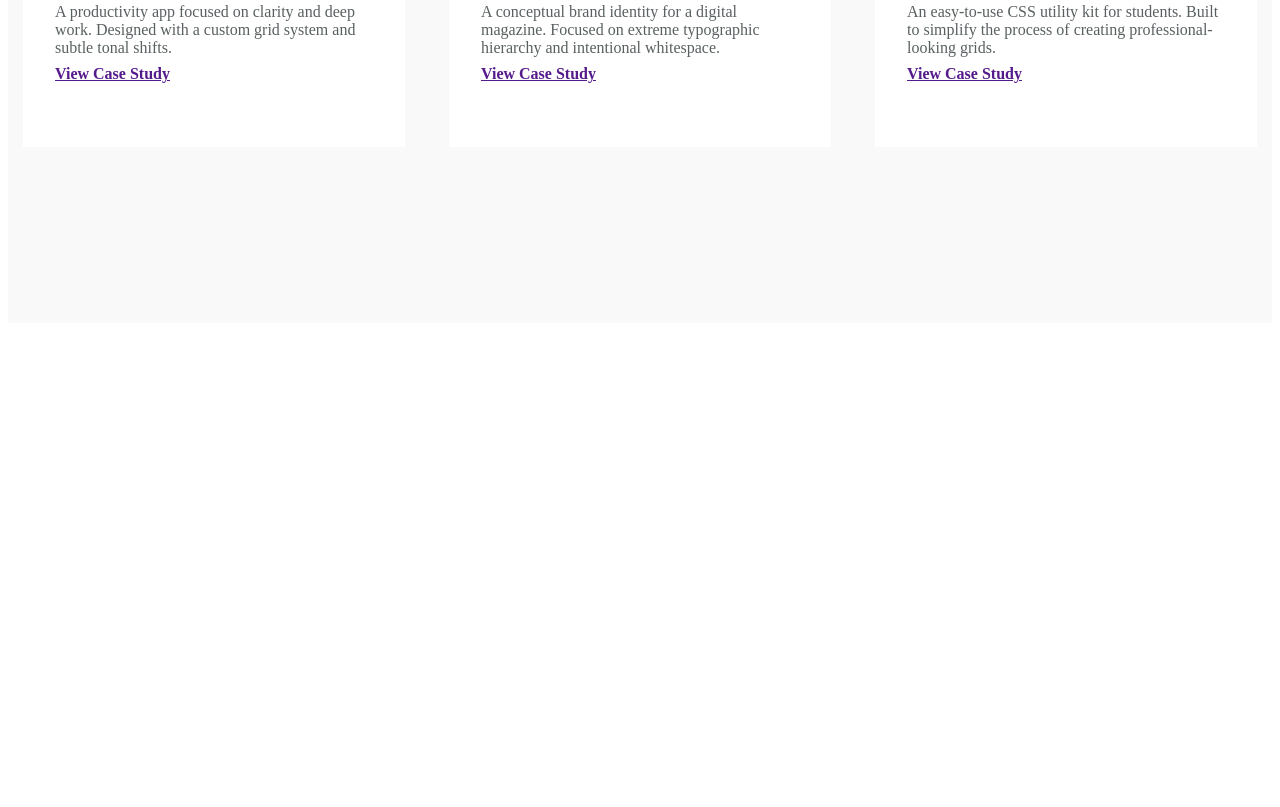
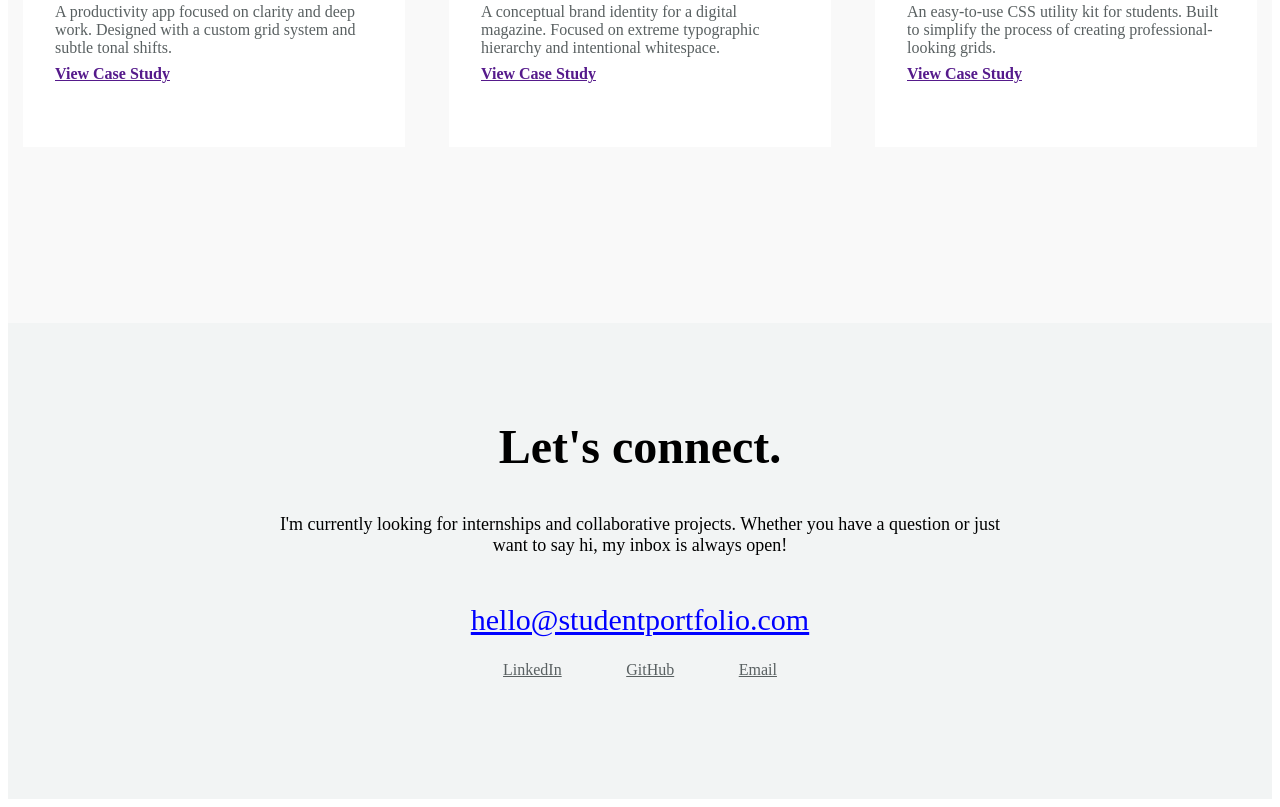
Before and after one commit to ChrisAlan9903/student-william, a plain HTML site: page Mine/Class 8, L7/Web1.html in a window 1280 px wide. Shown: the part 2179-2986 px from the top of the page. Before the commit the page ends 2510 px from the top, so only its background shows below. Drawn offline with Linux system fonts and the light colour scheme.

Commit message:
2 files updated

```diff
--- a/Mine/Class 8, L7/Web1.css
+++ b/Mine/Class 8, L7/Web1.css
@@ -356,3 +356,73 @@
 .projects {
   background-color: #f9f9f9;
 }
+
+.last {
+  background-color: #f2f4f4;
+  display: flex;
+  justify-content: space-around;
+  align-items: center;
+  width: fill;
+  height: 476px;
+}
+
+.lastbox {
+  display: flex;
+  align-items: center;
+  flex-direction: column;
+
+  width: 768px;
+  height: 284px;
+  gap: 32px;
+}
+
+.contacta {
+  margin: 0px;
+  display: flex;
+  height: 48px;
+  font-weight: 700;
+  font-size: 48px;
+}
+
+.lh1 {
+  width: fill;
+  height: 56px;
+}
+
+.theh1 {
+  text-align: center;
+  width: 746.64px;
+  height: 56px;
+  font-weight: 400;
+  font-size: 18px;
+}
+
+.link {
+  color: blue;
+  font-weight: 500;
+  font-size: 30px;
+}
+
+.gmail {
+  display: flex;
+  padding-top: 16px;
+  flex-direction: column;
+  height: 116px;
+  gap: 24px;
+}
+
+.underthere {
+  display: flex;
+  justify-content: space-around;
+}
+
+.href1 {
+  color: #596061;
+}
+
+.href1 {
+  color: #596061;
+}
+.href1 {
+  color: #596061;
+}
--- a/Mine/Class 8, L7/Web1.html
+++ b/Mine/Class 8, L7/Web1.html
@@ -157,5 +157,22 @@ professional-looking grids.
         </div>
       </div>
     </section>
+    <section class="last">
+      <div class="lastbox">
+        <h1 class="contacta">Let's connect.</h1>
+        <div class="lh1"><h1 class="theh1">I'm currently looking for internships and collaborative projects. Whether you have a
+question or just want to say hi, my inbox is always open!</h1></div>
+        <div class="gmail"><a href="https://encrypted-tbn0.gstatic.com/images?q=tbn:ANd9GcROJ9fNFO6yG07G8gMjazoVeTNMWiPff8IxWQ&s" class="link">hello@studentportfolio.com</a>
+        <div class="underthere">
+          <a href="https://encrypted-tbn0.gstatic.com/images?q=tbn:ANd9GcROJ9fNFO6yG07G8gMjazoVeTNMWiPff8IxWQ&s" class="href1">LinkedIn</a>
+            <a href="https://encrypted-tbn0.gstatic.com/images?q=tbn:ANd9GcROJ9fNFO6yG07G8gMjazoVeTNMWiPff8IxWQ&s" class="href1">GitHub</a>
+            <a href="https://encrypted-tbn0.gstatic.com/images?q=tbn:ANd9GcROJ9fNFO6yG07G8gMjazoVeTNMWiPff8IxWQ&s" class="href1">Email</a>
+
+
+        </div>
+        </div>
+      </div>
+
+    </section>
   </body>
 </html>
```
